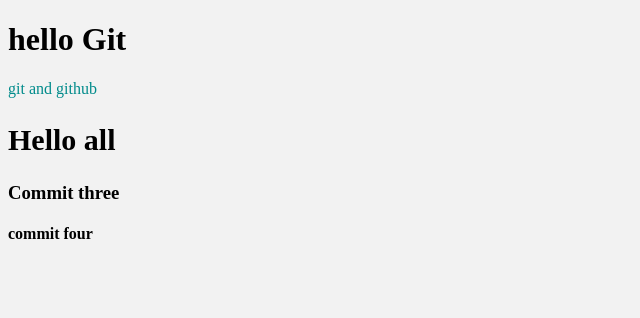
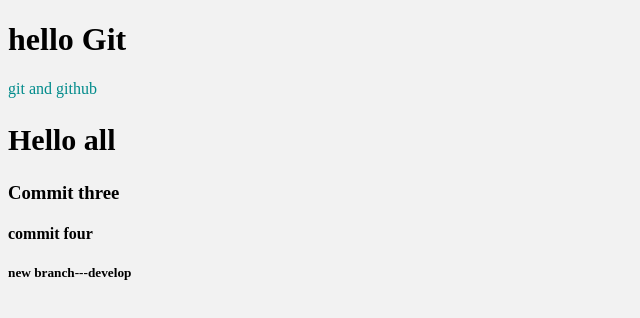
Before and after one commit to AndriySt92/gitTest, a plain HTML site: page index.html in a window 1280 px wide. Shown: the whole page, without its empty margins (0-640 px from the left). Drawn offline with Linux system fonts and the light colour scheme.

Commit message:
branch develop

```diff
--- a/index.html
+++ b/index.html
@@ -12,5 +12,6 @@
     <h2>Hello all</h2>
     <h3>Commit three</h3>
     <h4>commit four</h4>
+    <h5>new branch---develop</h5>
 </body>
 </html>
```
